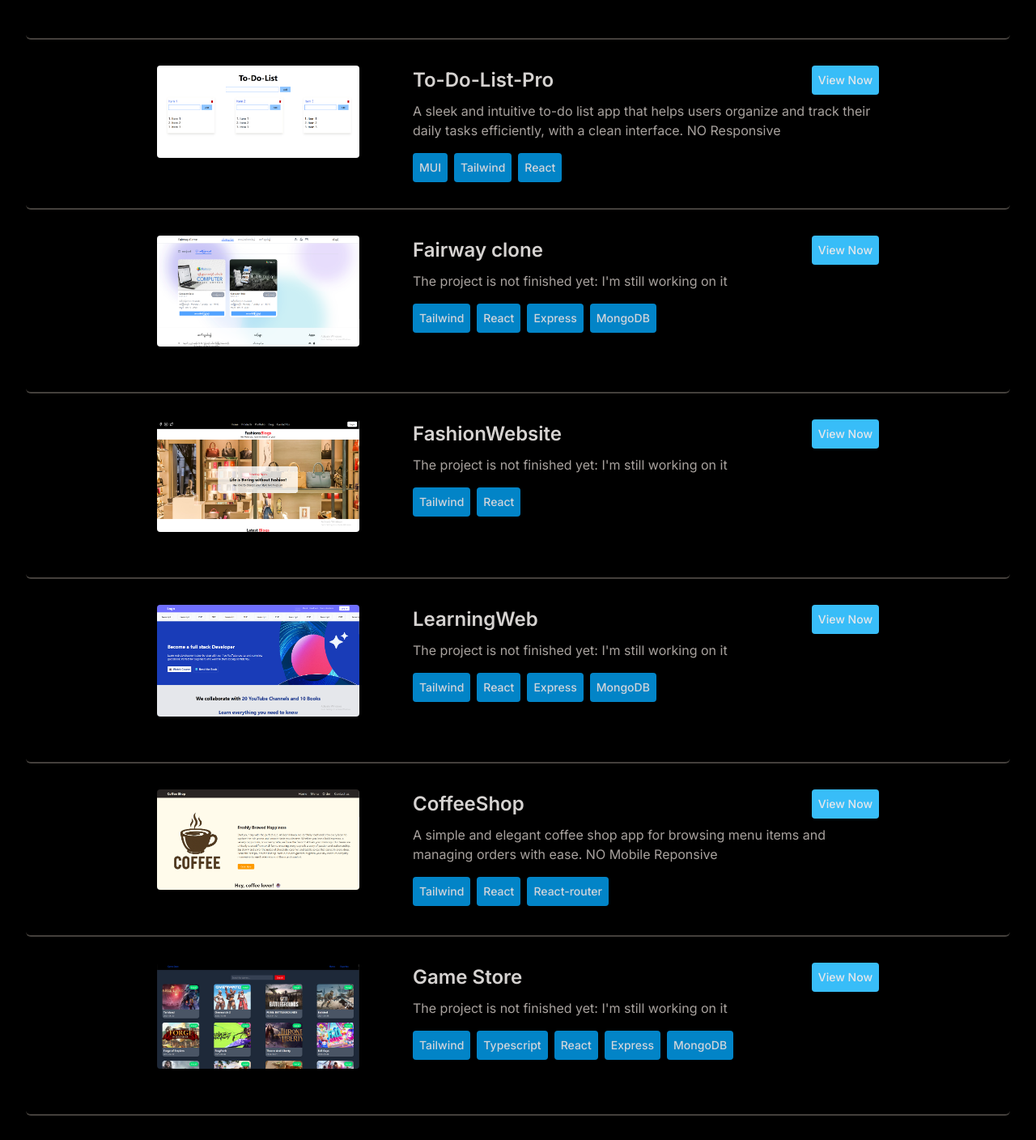
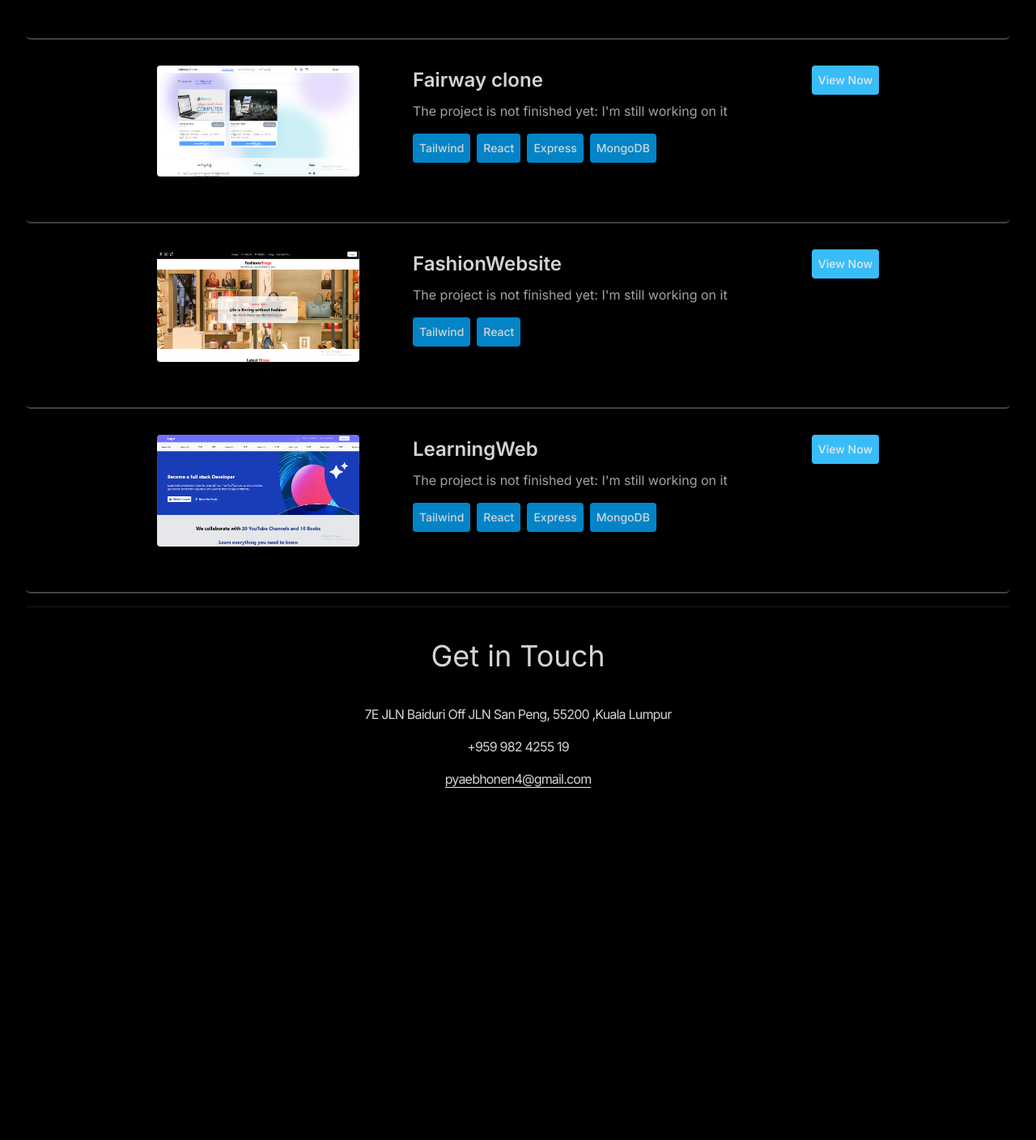
Before and after one commit to pyae-bhone-khant/MYProfile, a React (Vite) app: page / in a window 1280 px wide. Shown: the part 1660-3068 px from the top of the page at 81% size. After the commit the page ends 2714 px from the top, so only its background shows below. Built offline with nearby package versions, Linux system fonts and the light colour scheme.

Commit message:
Something change

```diff
--- a/src/constants/index.js
+++ b/src/constants/index.js
@@ -1,8 +1,5 @@
 
 import project1 from "../assets/projects/project1.png"
-import project2 from "../assets/projects/project2.png"
-import project3 from "../assets/projects/project3.png"
-import project4 from "../assets/projects/project4.png"
 import project5 from "../assets/projects/project5.png"
 import project6 from "../assets/projects/project6.png"
 import project7 from "../assets/projects/project7.png"
@@ -12,7 +9,6 @@ import project7 from "../assets/projects/project7.png"
 
 
 
-import image from  "../assets/projects/images.png"
 
 export const HERO_CONTENT = `I am self-taught passionate full stack  developer with a strong sense of responsibility
 and organization.I am passionate about modern web
@@ -61,19 +57,13 @@ export const PROJECTS = [
     technologies: [
 
       "React",
-       "Tailwind",
-       "React-router",
-       "framer animation"
+      "Tailwind",
+      "React-router",
+      "framer animation"
     ],
     demo: "#",
   },
-  {
-    title: "To-Do-List-Pro",
-    image: project2,
-    description: "A sleek and intuitive to-do list app that helps users organize and track their daily tasks efficiently, with a clean interface. NO Responsive",
-    technologies: ["MUI", "Tailwind", "React"],
-    demo: "https://to-do-list-pro-pbk.netlify.app",
-  },
+
   {
     title: "Fairway clone",
     image: project5,
@@ -82,7 +72,7 @@ export const PROJECTS = [
     technologies: ["Tailwind", "React", "Express", "MongoDB"],
     demo: "https://fireway-clone.netlify.app",
   },
-   {
+  {
     title: "FashionWebsite",
     image: project6,
     description:
@@ -98,31 +88,9 @@ export const PROJECTS = [
     technologies: ["Tailwind", "React", "Express", "MongoDB"],
     demo: "https://learningweb12.netlify.app",
   },
-  {
-    title: "CoffeeShop",
-    image: project3,
-    description:
-      "A simple and elegant coffee shop app for browsing menu items and managing orders with ease. NO Mobile Reponsive",
-    technologies: ["Tailwind",  "React", "React-router"],
-    demo: "https://coffeeshop-1234.netlify.app",
-  },
 
-  {
-    title: "Game Store",
-    image: project4,
-    description:
-      "The project is not finished yet: I'm still working on it",
-    technologies: ["Tailwind", "Typescript", "React", "Express", "MongoDB"],
-    demo: "https://github.com/pyae-bhone-khant/Gameapp.git",
-  },
-  {
-    title: "social",
-    image: image,
-    description:
-      "The project is not finished yet: I'm still working on it",
-    technologies: ["Tailwind", "React", "Express", "MongoDB"],
-    demo: "#",
-  },
+
+
 ];
 
 export const CONTACT = {
```
